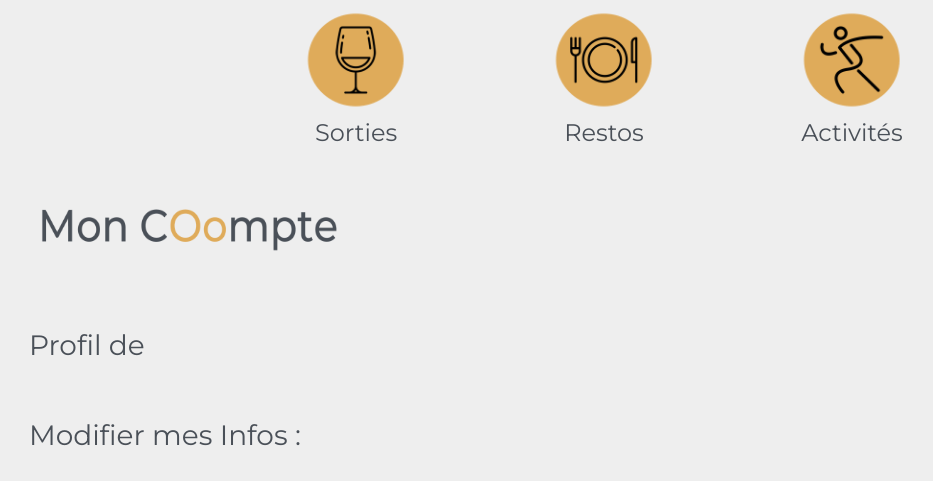
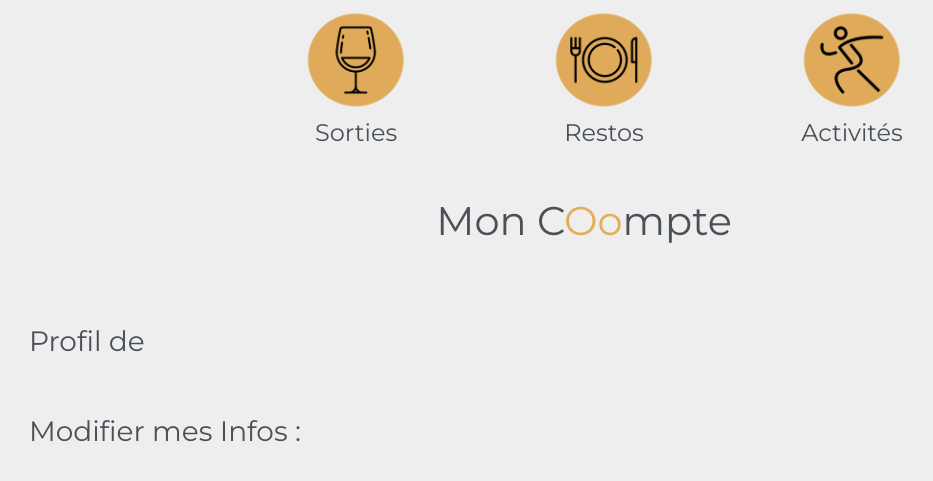
Before and after one commit to lapouj/ookan, a Symfony app: template templates/userprofile/user-profile.html.twig in a window 1280 px wide. Shown: the part 372-853 px from the top of the page, without its empty margins (56-989 px from the left). Run offline with Twig, Linux system fonts and the light colour scheme; the template is opened without the code that fills it, so the values that code supplies are empty; some libraries are stand-ins or nearby versions.

Commit message:
Update user-profile.html.twig

```diff
--- a/templates/userprofile/user-profile.html.twig
+++ b/templates/userprofile/user-profile.html.twig
@@ -6,7 +6,7 @@
 
     {% block body %}
     <div class="container">
-        <img src="img/logo/mon-compte.png" class="text-center" width="320" height="60">
+        <h1 class="montserrat grey-ookan text-center">Mon C<scan class="gold-ookan">Oo</scan>mpte</h1>
 
 
         <div class="row pt-5">
```
